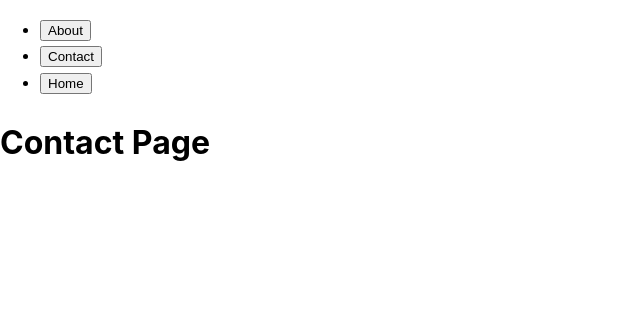
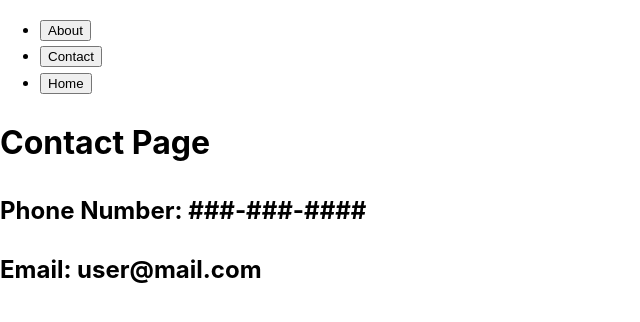
Before and after one commit to IbrahimUsmani118/SwiftUI-OpenSource, a Next.js app: page /ContactPage in a window 1280 px wide. Shown: the top 322 px of the page, without its empty margins (0-640 px from the left). Built offline with nearby package versions, Linux system fonts and the light colour scheme.

Commit message:
Contact Page, Sample text

```diff
--- a/pages/ContactPage.js
+++ b/pages/ContactPage.js
@@ -4,7 +4,8 @@ const ContactPage = () => {
   return (
     <div>
       <h1>Contact Page</h1>
-      {/* Your contact page content goes here */}
+        <h2>Phone Number: ###-###-####</h2>
+        <h2>Email: user@mail.com</h2>
     </div>
   );
 };
```
